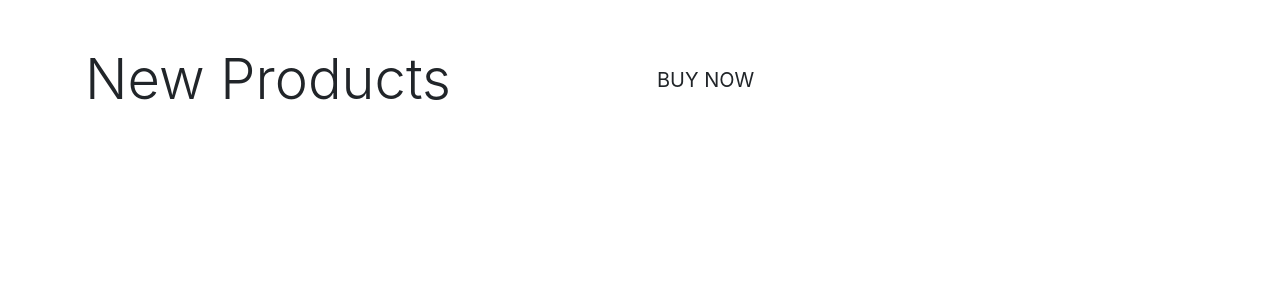
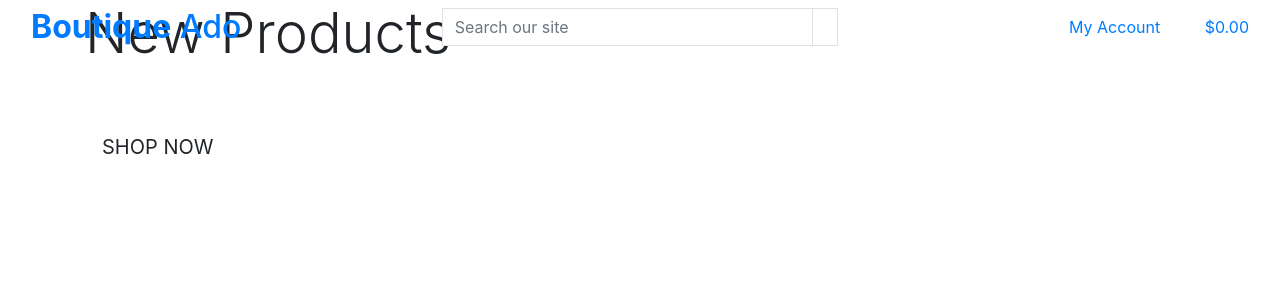
Before and after one commit to Web-Cookie/e_commerce_app, a Django app: page / in a window 1280 px wide. Shown: the top 300 px of the page. Run offline with Django 3.2, Linux system fonts and the light colour scheme; some libraries are stand-ins or nearby versions.

Commit message:
Update Home Page

```diff
--- a/home/templates/home/index.html
+++ b/home/templates/home/index.html
@@ -13,13 +13,15 @@
     <div class="container h-100">
         <div class="row h-100">
             <div class="col-7 col-md-6 my-auto">
-		        <h1 class="display-4 logo-font text-black">New Products</h1>
-	        </div>
+                <h1 class="display-4 logo-font text-black">
+                    New Products
+                </h1>
                 <div class="my-5">
                     <h4>
-		                 <a href="" class="shop-now-button btn btn-lg rounded-0 text-uppercase py-3">Buy Now</a>
+                        <a href="" class="shop-now-button btn btn-lg rounded-0 text-uppercase py-3">Shop Now</a>
                     </h4>
                 </div>
             </div>
         </div>
+    </div>
 {% endblock%}
--- a/templates/base.html
+++ b/templates/base.html
@@ -3,8 +3,9 @@
 <!doctype html>
 <html lang="en">
   <head>
+
     {% block meta %}
-        <meta http-equiv="X-UA-Compatible" contents="ie=edge">
+        <meta http-equiv="X-UA-Compatible" content="ie=edge">
         <meta charset="utf-8">
         <meta name="viewport" content="width=device-width, initial-scale=1, shrink-to-fit=no">
     {% endblock %}
@@ -13,32 +14,89 @@
     {% endblock %}
 
     {% block corecss %}
-        <link rel="stylesheet" href="https://cdn.jsdelivr.net/npm/bootstrap@4.5.3/dist/css/bootstrap.min.css" integrity="sha384-TX8t27EcRE3e/ihU7zmQxVncDAy5uIKz4rEkgIXeMed4M0jlfIDPvg6uqKI2xXr2" crossorigin="anonymous">
+        <link rel="stylesheet" href="https://stackpath.bootstrapcdn.com/bootstrap/4.4.1/css/bootstrap.min.css" integrity="sha384-Vkoo8x4CGsO3+Hhxv8T/Q5PaXtkKtu6ug5TOeNV6gBiFeWPGFN9MuhOf23Q9Ifjh" crossorigin="anonymous">
     {% endblock %}
 
     {% block extra_css %}
     {% endblock %}
 
     {% block corejs %}
-        <script src="https://code.jquery.com/jquery-3.5.1.slim.min.js" integrity="sha384-DfXdz2htPH0lsSSs5nCTpuj/zy4C+OGpamoFVy38MVBnE+IbbVYUew+OrCXaRkfj" crossorigin="anonymous"></script>
-        <script src="https://cdn.jsdelivr.net/npm/bootstrap@4.5.3/dist/js/bootstrap.bundle.min.js" integrity="sha384-ho+j7jyWK8fNQe+A12Hb8AhRq26LrZ/JpcUGGOn+Y7RsweNrtN/tE3MoK7ZeZDyx" crossorigin="anonymous"></script>
-        <script src="https://code.jquery.com/jquery-3.5.1.slim.min.js" integrity="sha384-DfXdz2htPH0lsSSs5nCTpuj/zy4C+OGpamoFVy38MVBnE+IbbVYUew+OrCXaRkfj" crossorigin="anonymous"></script>
-        <script src="https://cdn.jsdelivr.net/npm/popper.js@1.16.1/dist/umd/popper.min.js" integrity="sha384-9/reFTGAW83EW2RDu2S0VKaIzap3H66lZH81PoYlFhbGU+6BZp6G7niu735Sk7lN" crossorigin="anonymous"></script>
-        <script src="https://cdn.jsdelivr.net/npm/bootstrap@4.5.3/dist/js/bootstrap.min.js" integrity="sha384-w1Q4orYjBQndcko6MimVbzY0tgp4pWB4lZ7lr30WKz0vr/aWKhXdBNmNb5D92v7s" crossorigin="anonymous"></script>
+        <script src="https://code.jquery.com/jquery-3.4.1.slim.min.js" integrity="sha384-J6qa4849blE2+poT4WnyKhv5vZF5SrPo0iEjwBvKU7imGFAV0wwj1yYfoRSJoZ+n" crossorigin="anonymous"></script>
+        <script src="https://cdn.jsdelivr.net/npm/popper.js@1.16.0/dist/umd/popper.min.js" integrity="sha384-Q6E9RHvbIyZFJoft+2mJbHaEWldlvI9IOYy5n3zV9zzTtmI3UksdQRVvoxMfooAo" crossorigin="anonymous"></script>
+        <script src="https://stackpath.bootstrapcdn.com/bootstrap/4.4.1/js/bootstrap.min.js" integrity="sha384-wfSDF2E50Y2D1uUdj0O3uMBJnjuUD4Ih7YwaYd1iqfktj0Uod8GCExl3Og8ifwB6" crossorigin="anonymous"></script>
     {% endblock %}
 
     {% block extra_js %}
     {% endblock %}
 
-
-    <title>E Commerce Store</title>
+    <title>Boutique Ado {% block extra_title %}{% endblock %}</title>
   </head>
   <body>
+    <header class="container-fluid fixed-top">
+        <div class="row">
+            <div class="col-12 col-lg-4 my-auto py-1 py-lg-0 text-center text-lg-left">
+                <a href="{% url 'home' %}" class="nav-link main-logo-link">
+                    <h2 class="logo-font text-black my-0"><strong>Boutique</strong> Ado</h2>
+                </a>
+            </div>
+            <div class="col-12 col-lg-4 my-auto py-1 py-lg-0">
+                <form method="GET" action="">
+                    <div class="input-group w-100">
+                        <input class="form-control border border-black rounded-0" type="text" name="q" placeholder="Search our site">
+                        <div class="input-group-append">
+                            <button class="form-control btn btn-black border border-black rounded-0" type="submit">
+                                <span class="icon">
+                                    <i class="fas fa-search"></i>
+                                </span>
+                            </button>
+                        </div>
+                    </div>
+                </form>
+            </div>
+            <div class="col-12 col-lg-4 my-auto py-1 py-lg-0">
+                <ul class="list-inline list-unstyled text-center text-lg-right my-0">
+                    <li class="list-inline-item dropdown">
+                        <a class="text-black nav-link" href="#" id="user-options" data-toggle="dropdown" aria-haspopup="true" aria-expanded="false">
+                            <div class="text-center">
+                                <div><i class="fas fa-user fa-lg"></i></div>
+                                <p class="my-0">My Account</p>
+                            </div>
+                        </a>
+                        <div class="dropdown-menu border-0" aria-labelledby="user-options">
+                            {% if request.user.is_authenticated %}
+                                {% if request.user.is_superuser %}
+                                    <a href="" class="dropdown-item">Product Management</a>
+                                {% endif %}
+                                <a href="" class="dropdown-item">My Profile</a>
+                                <a href="{% url 'account_logout' %}" class="dropdown-item">Logout</a>
+                            {% else %}
+                                <a href="{% url 'account_signup' %}" class="dropdown-item">Register</a>
+                                <a href="{% url 'account_login' %}" class="dropdown-item">Login</a>
+                            {% endif %}
+                        </div>
+                    </li>
+                    <li class="list-inline-item">
+                        <a class="{% if grand_total %}text-info font-weight-bold{% else %}text-black{% endif %} nav-link" href="">
+                            <div class="text-center">
+                                <div><i class="fas fa-shopping-bag fa-lg"></i></div>
+                                <p class="my-0">
+                                    {% if grand_total %}
+                                        ${{ grand_total|floatformat:2 }}
+                                    {% else %}
+                                        $0.00
+                                    {% endif %}
+                                </p>
+                            </div>
+                        </a>
+                    </li>
+                </ul>
+            </div>
+        </div>
+    </header>
 
-   <header class="container-fluid fixed-top"></header>
-   {% if messages%}
+    {% if messages %}
         <div class="message-container"></div>
-   {% endif%}
+    {% endif %}
 
     {% block page_header %}
     {% endblock %}
@@ -49,5 +107,6 @@
     {% block postloadjs %}
     {% endblock %}
 
+
   </body>
 </html>
```
Lines whose indentation alone changed are shown as unchanged.
